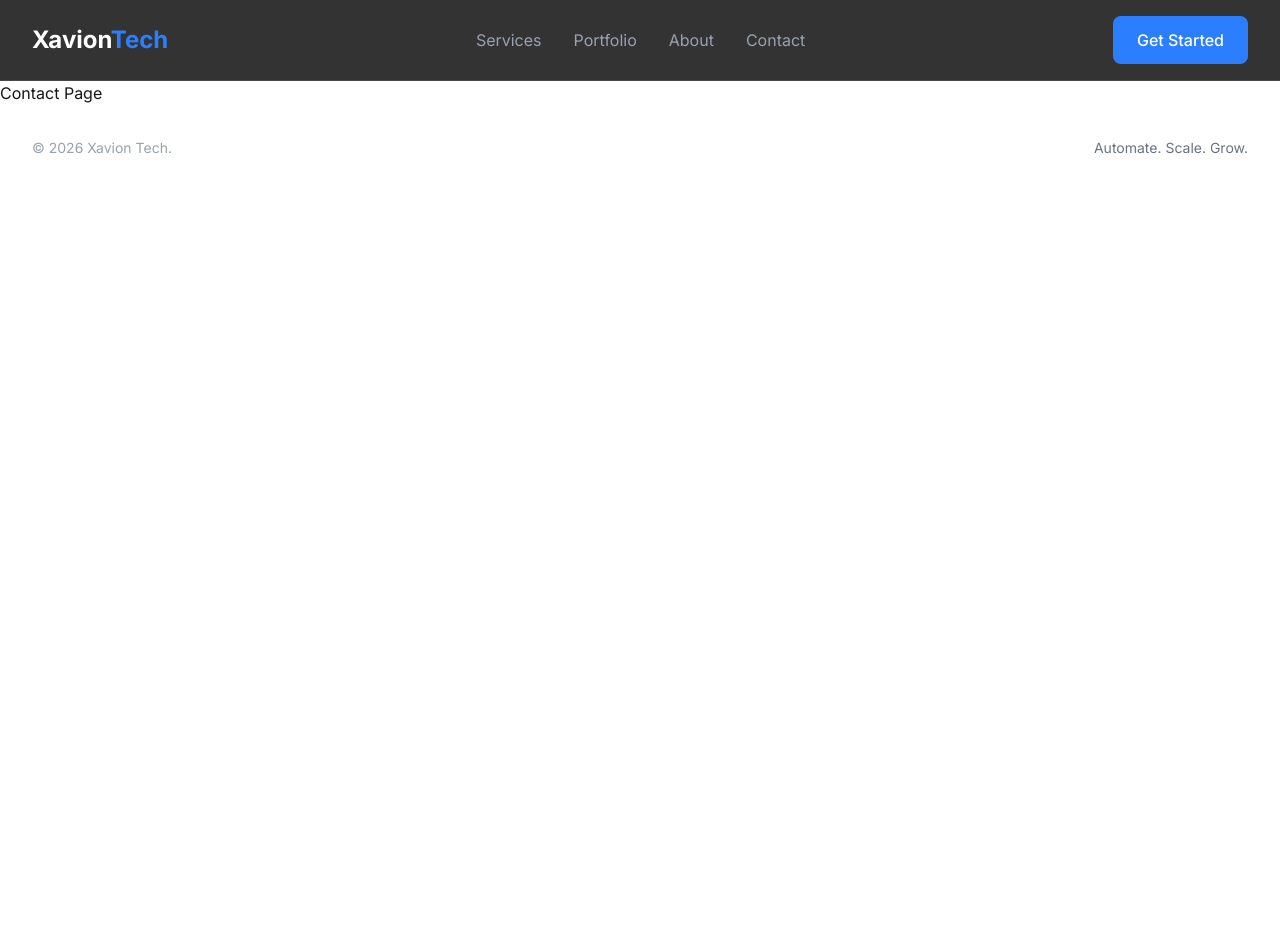
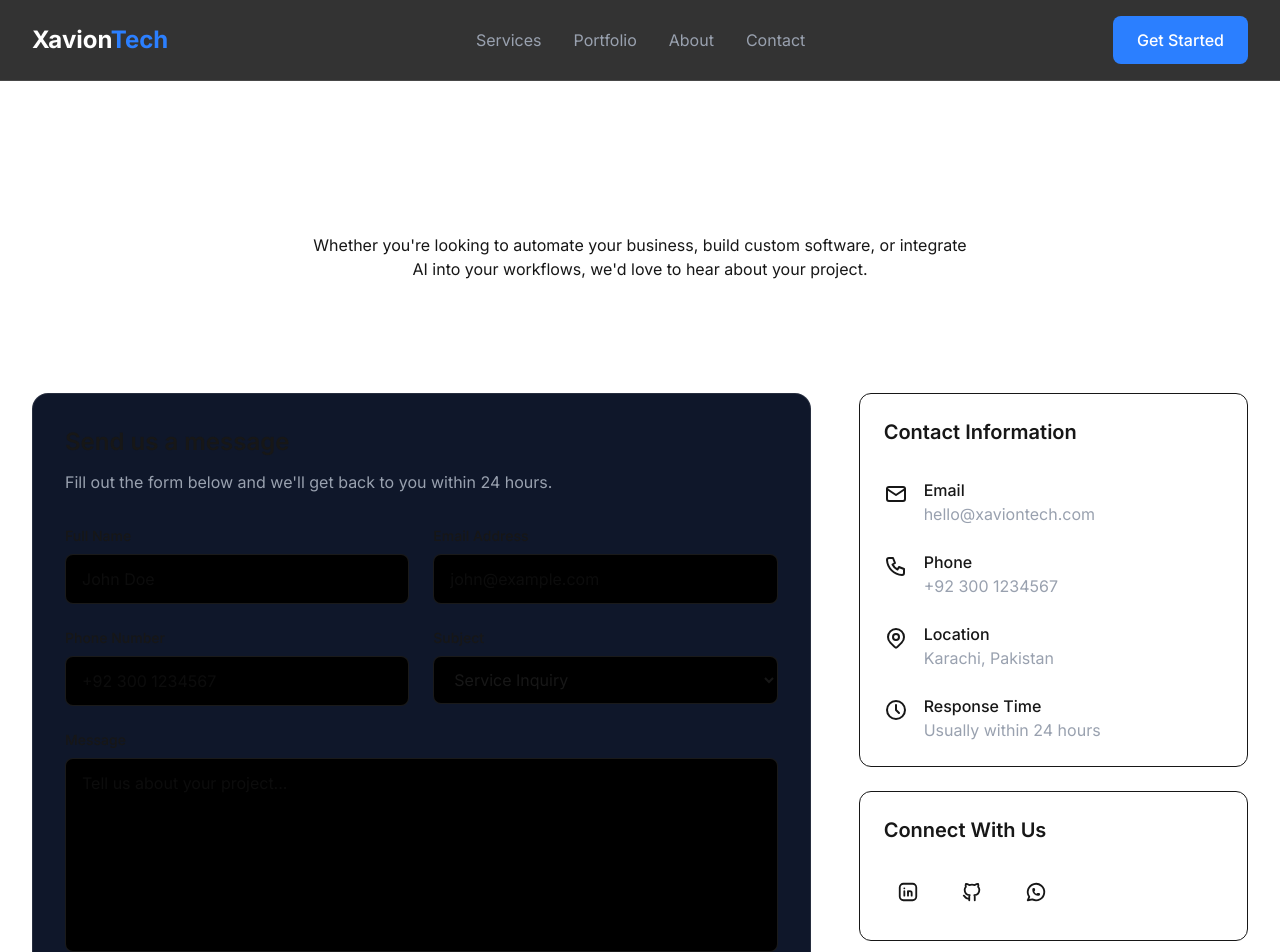
Before and after one commit to Syedzeerakzia/Xavion-Website, a Next.js app: page /contact in a window 1280 px wide. Shown: the top 952 px of the page. Before the commit the page ends 800 px from the top, so only its background shows below. Built offline with nearby package versions, Linux system fonts and the light colour scheme.

Commit message:
Add Contact page with form and information sections

```diff
--- a/app/contact/page.tsx
+++ b/app/contact/page.tsx
@@ -1,7 +1,26 @@
+import Section from "@/components/ui/Section";
+import SectionHeading from "@/components/ui/SectionHeading";
+
+import ContactForm from "@/components/contact/ContactForm";
+import ContactInfo from "@/components/contact/ContactInfo";
+
 export default function ContactPage() {
   return (
-    <div>
-      Contact Page
-    </div>
+    <>
+      <Section className="pb-12">
+        <SectionHeading
+          centered
+          title="Get In Touch"
+          subtitle="Whether you're looking to automate your business, build custom software, or integrate AI into your workflows, we'd love to hear about your project."
+        />
+      </Section>
+
+      <Section className="pt-0">
+        <div className="grid gap-12 lg:grid-cols-[2fr_1fr]">
+          <ContactForm />
+          <ContactInfo />
+        </div>
+      </Section>
+    </>
   );
 }
--- a/components/contact/ContactForm.tsx
+++ b/components/contact/ContactForm.tsx
@@ -0,0 +1,113 @@
+"use client";
+
+import Button from "@/components/ui/Button";
+
+export default function ContactForm() {
+  return (
+    <div className="rounded-2xl border border-white/10 bg-[#0F172A] p-8">
+      <h2 className="text-2xl font-semibold">
+        Send us a message
+      </h2>
+
+      <p className="mt-3 text-gray-400">
+        Fill out the form below and we'll get back to you within 24 hours.
+      </p>
+
+      <form className="mt-8 space-y-6">
+        <div className="grid gap-6 md:grid-cols-2">
+          <div>
+            <label
+              htmlFor="name"
+              className="mb-2 block text-sm font-medium"
+            >
+              Full Name
+            </label>
+
+            <input
+              id="name"
+              type="text"
+              placeholder="John Doe"
+              className="w-full rounded-lg border border-white/10 bg-black px-4 py-3 outline-none transition focus:border-primary"
+            />
+          </div>
+
+          <div>
+            <label
+              htmlFor="email"
+              className="mb-2 block text-sm font-medium"
+            >
+              Email Address
+            </label>
+
+            <input
+              id="email"
+              type="email"
+              placeholder="john@example.com"
+              className="w-full rounded-lg border border-white/10 bg-black px-4 py-3 outline-none transition focus:border-primary"
+            />
+          </div>
+        </div>
+
+        <div className="grid gap-6 md:grid-cols-2">
+          <div>
+            <label
+              htmlFor="phone"
+              className="mb-2 block text-sm font-medium"
+            >
+              Phone Number
+            </label>
+
+            <input
+              id="phone"
+              type="tel"
+              placeholder="+92 300 1234567"
+              className="w-full rounded-lg border border-white/10 bg-black px-4 py-3 outline-none transition focus:border-primary"
+            />
+          </div>
+
+          <div>
+            <label
+              htmlFor="subject"
+              className="mb-2 block text-sm font-medium"
+            >
+              Subject
+            </label>
+
+            <select
+              id="subject"
+              className="w-full rounded-lg border border-white/10 bg-black px-4 py-3 outline-none transition focus:border-primary"
+            >
+              <option>Service Inquiry</option>
+              <option>Project Discussion</option>
+              <option>General Inquiry</option>
+            </select>
+          </div>
+        </div>
+
+        <div>
+          <label
+            htmlFor="message"
+            className="mb-2 block text-sm font-medium"
+          >
+            Message
+          </label>
+
+          <textarea
+            id="message"
+            rows={7}
+            placeholder="Tell us about your project..."
+            className="w-full resize-none rounded-lg border border-white/10 bg-black px-4 py-3 outline-none transition focus:border-primary"
+          />
+        </div>
+
+        <Button
+          type="submit"
+          size="lg"
+          className="w-full"
+        >
+          Send Message
+        </Button>
+      </form>
+    </div>
+  );
+}
--- a/components/contact/ContactInfo.tsx
+++ b/components/contact/ContactInfo.tsx
@@ -0,0 +1,120 @@
+import Link from "next/link";
+
+import Card from "@/components/ui/Card";
+
+import {
+  IconMail,
+  IconPhone,
+  IconMapPin,
+  IconClock,
+  IconBrandLinkedin,
+  IconBrandGithub,
+  IconBrandWhatsapp,
+} from "@tabler/icons-react";
+
+export default function ContactInfo() {
+  return (
+    <div className="space-y-6">
+      <Card>
+        <h3 className="text-xl font-semibold">
+          Contact Information
+        </h3>
+
+        <div className="mt-8 space-y-6">
+          <div className="flex items-start gap-4">
+            <IconMail className="mt-1 text-primary" />
+
+            <div>
+              <p className="font-medium">Email</p>
+
+              <a
+                href="mailto:hello@xaviontech.com"
+                className="text-gray-400 hover:text-primary"
+              >
+                hello@xaviontech.com
+              </a>
+            </div>
+          </div>
+
+          <div className="flex items-start gap-4">
+            <IconPhone className="mt-1 text-primary" />
+
+            <div>
+              <p className="font-medium">Phone</p>
+
+              <a
+                href="tel:+923001234567"
+                className="text-gray-400 hover:text-primary"
+              >
+                +92 300 1234567
+              </a>
+            </div>
+          </div>
+
+          <div className="flex items-start gap-4">
+            <IconMapPin className="mt-1 text-primary" />
+
+            <div>
+              <p className="font-medium">Location</p>
+
+              <p className="text-gray-400">
+                Karachi, Pakistan
+              </p>
+            </div>
+          </div>
+
+          <div className="flex items-start gap-4">
+            <IconClock className="mt-1 text-primary" />
+
+            <div>
+              <p className="font-medium">Response Time</p>
+
+              <p className="text-gray-400">
+                Usually within 24 hours
+              </p>
+            </div>
+          </div>
+        </div>
+      </Card>
+
+      <Card>
+        <h3 className="text-xl font-semibold">
+          Connect With Us
+        </h3>
+
+        <div className="mt-6 flex gap-4">
+          <Link
+            href="#"
+            className="rounded-lg border border-white/10 p-3 transition hover:border-primary hover:text-primary"
+          >
+            <IconBrandLinkedin size={22} />
+          </Link>
+
+          <Link
+            href="#"
+            className="rounded-lg border border-white/10 p-3 transition hover:border-primary hover:text-primary"
+          >
+            <IconBrandGithub size={22} />
+          </Link>
+
+          <Link
+            href="#"
+            className="rounded-lg border border-white/10 p-3 transition hover:border-primary hover:text-primary"
+          >
+            <IconBrandWhatsapp size={22} />
+          </Link>
+        </div>
+      </Card>
+
+      <Card>
+        <h3 className="text-xl font-semibold">
+          Let's Build Something Great
+        </h3>
+
+        <p className="mt-4 text-gray-400">
+          Looking to automate your workflows, integrate AI, or build a custom web application? We'd love to discuss your ideas.
+        </p>
+      </Card>
+    </div>
+  );
+}
```
